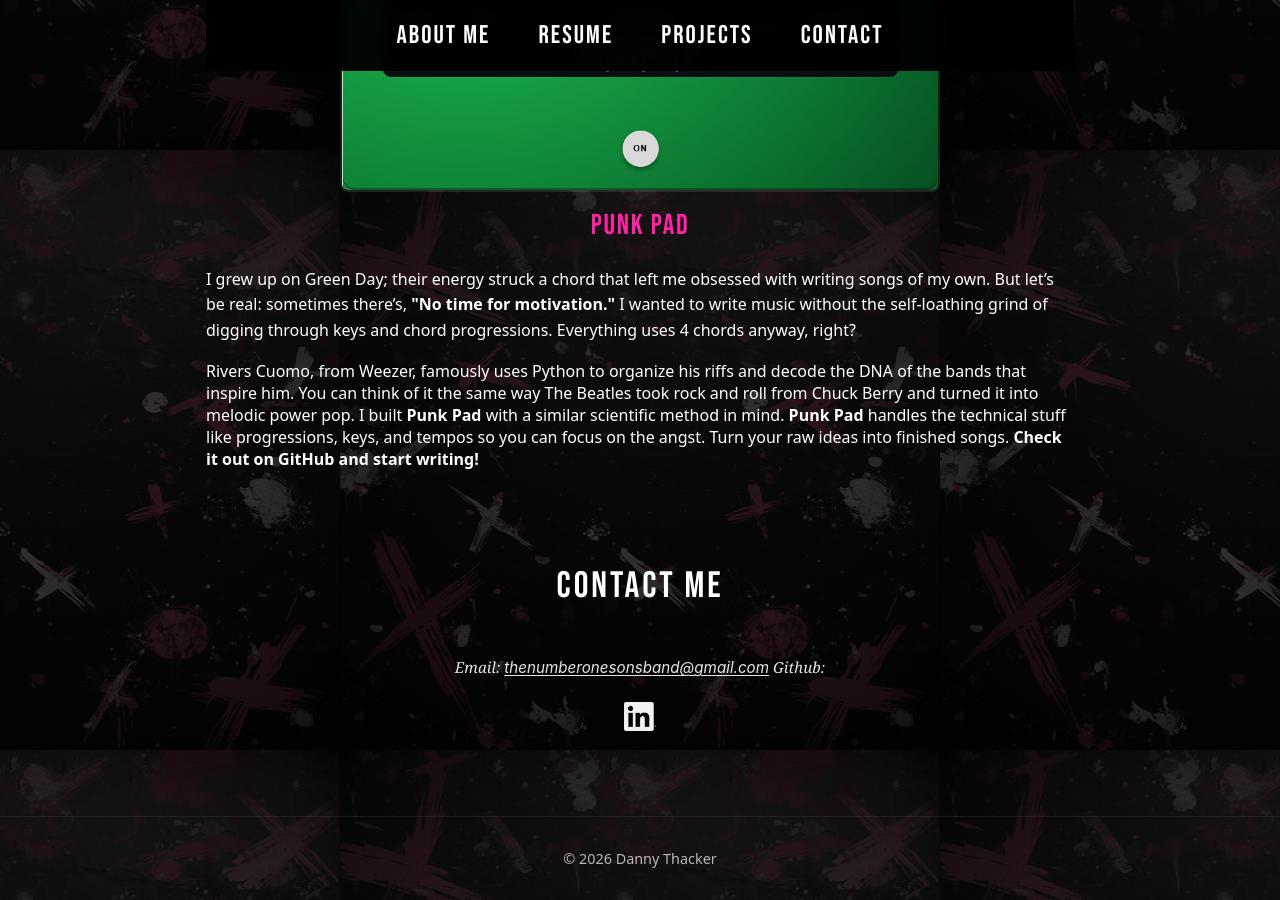
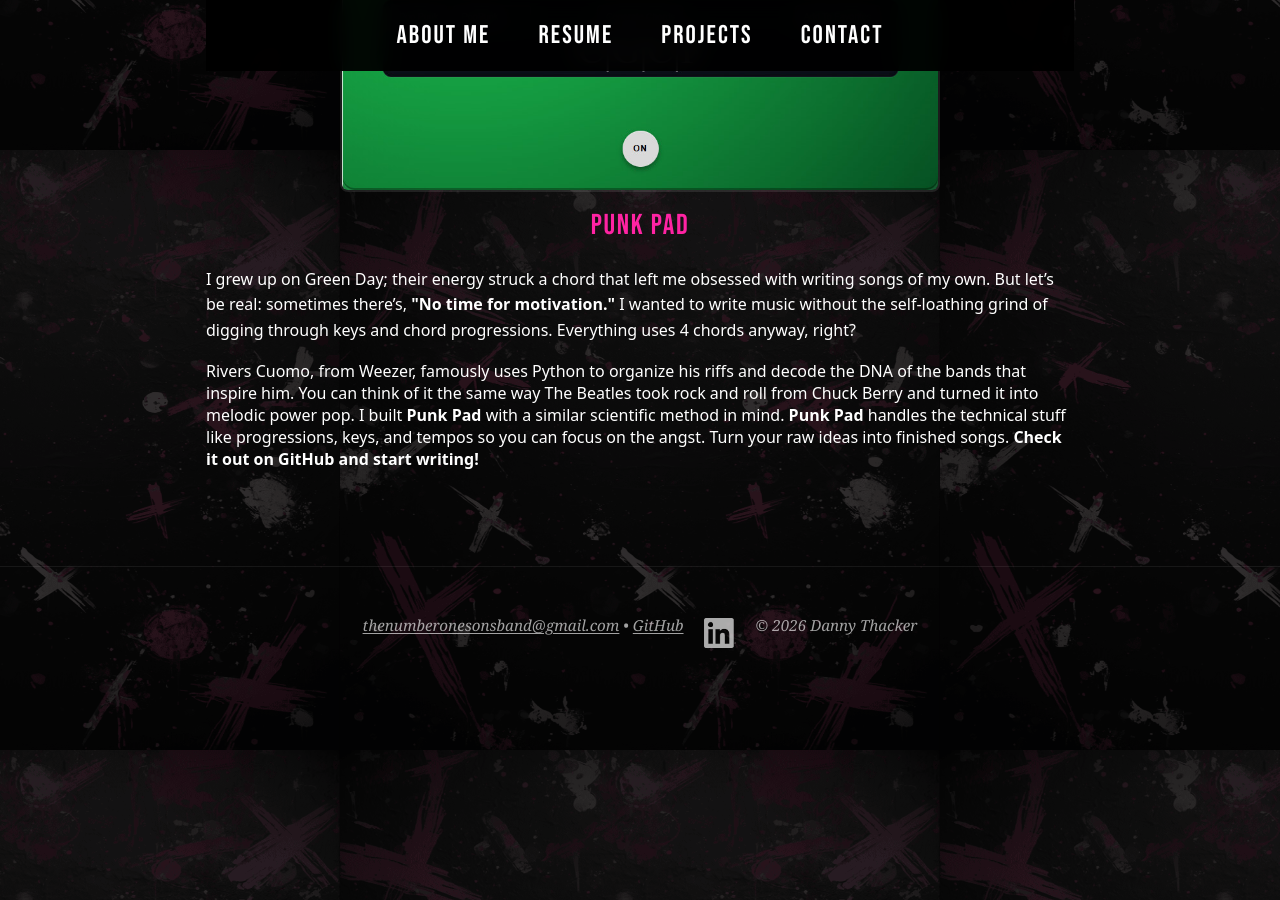
Before and after one commit to DanzillaDanny/DanzillaDanny.github.io, a Jekyll site: the page built from index.md, in a window 1280 px wide and 900 px high, scrolled down 2310 px. Built offline with Jekyll 4.4.1, drawn with Linux system fonts in a browser that asks for light colours.

Commit message:
reorganized footer to contain contact info

```diff
--- a/_layouts/default.html
+++ b/_layouts/default.html
@@ -98,29 +98,24 @@
     </p>
     </section>
 
-<section id="contact" class="section">
-  <h2>Contact Me</h2>
+    {{ content }}
 
-  <p class="contact-lines">
-    Email: <a href="mailto:thenumberonesonsband@gmail.com">thenumberonesonsband@gmail.com</a>
-    Github: <a href="https://github.com/DanzillaDanny"></a>
-  </p>
-
-<div class="footer-icons contact-icons">
-  <a href="https://www.linkedin.com/in/danny-thacker/" target="_blank" rel="noopener" aria-label="LinkedIn">
-    <img src="{{ '/assets/InBug-White.png' | relative_url }}" class="icon icon--img" alt="">
-  </a>
-
-</div>
-</section>
-
-
-{{ content }}
 </main>
 
-<footer class="footer">
+<footer id="contact" class="footer">
   <div class="footer-inner">
-    <p>© {{ "now" | date: "%Y" }} Danny Thacker</p>
+    <p class="footer-contact">
+      <a href="mailto:thenumberonesonsband@gmail.com">thenumberonesonsband@gmail.com</a>
+      <span class="footer-sep">•</span>
+      <a href="https://github.com/DanzillaDanny" target="_blank" rel="noopener">GitHub</a>
+    </p>
+
+    <div class="footer-icons">
+      <a href="https://www.linkedin.com/in/danny-thacker/" target="_blank" rel="noopener" aria-label="LinkedIn">
+        <img src="{{ '/assets/InBug-White.png' | relative_url }}" class="icon icon--img" alt="LinkedIn">
+      </a>
+    </div>
+    <p class="footer-copy">© {{ "now" | date: "%Y" }} Danny Thacker</p>
   </div>
 </footer>
 </body>
```
